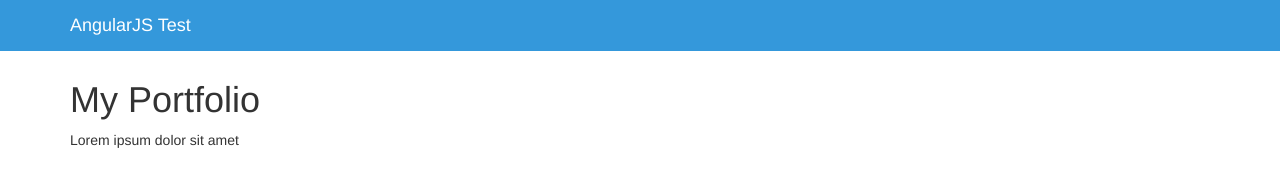
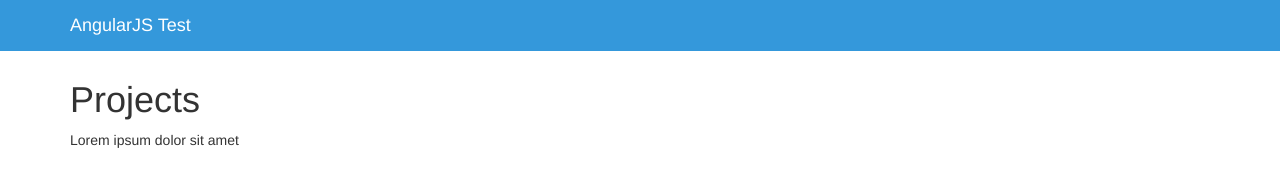
Before and after one commit to andyhmltn/portfolio-viewer, a plain HTML site: page index.html in a window 1280 px wide. Shown: the top 170 px of the page. Drawn offline with Linux system fonts and the light colour scheme.

Commit message:
Changed the title of the main view

```diff
--- a/partials/main.html
+++ b/partials/main.html
@@ -1,4 +1,4 @@
-  <h1>My Portfolio</h1>
+  <h1>Projects</h1>
   <p>{{person.description}}</p>
 
   <form class="form-horizontal" role="form">
```
